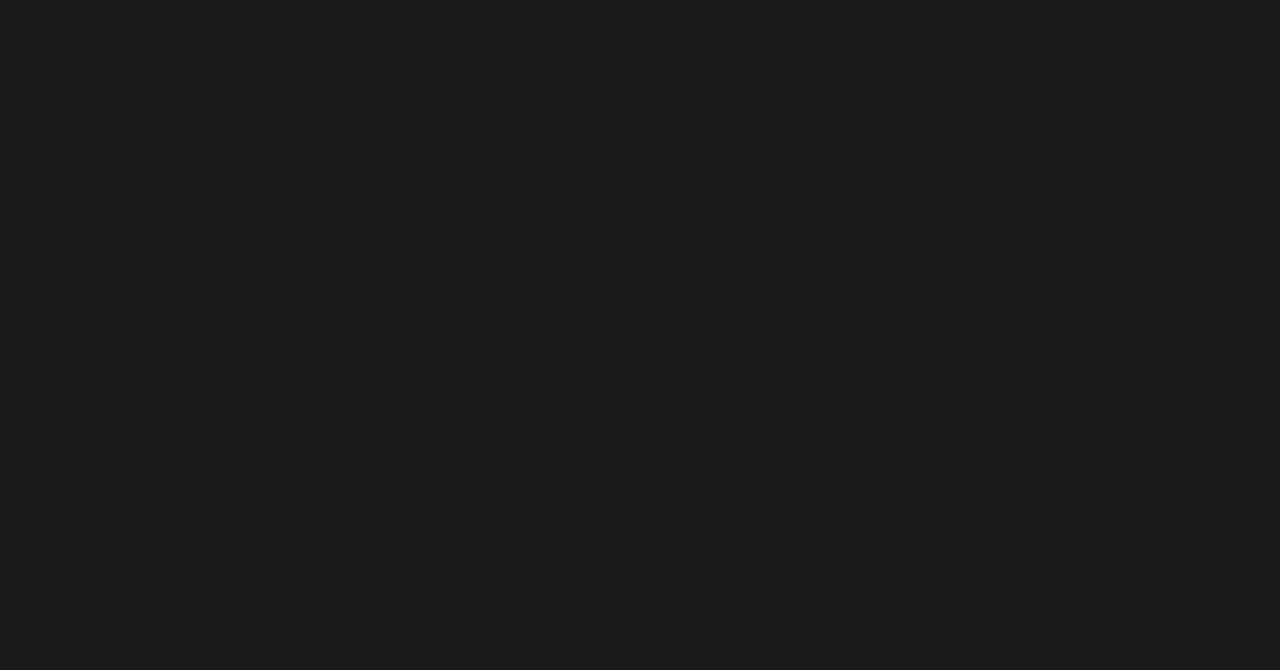
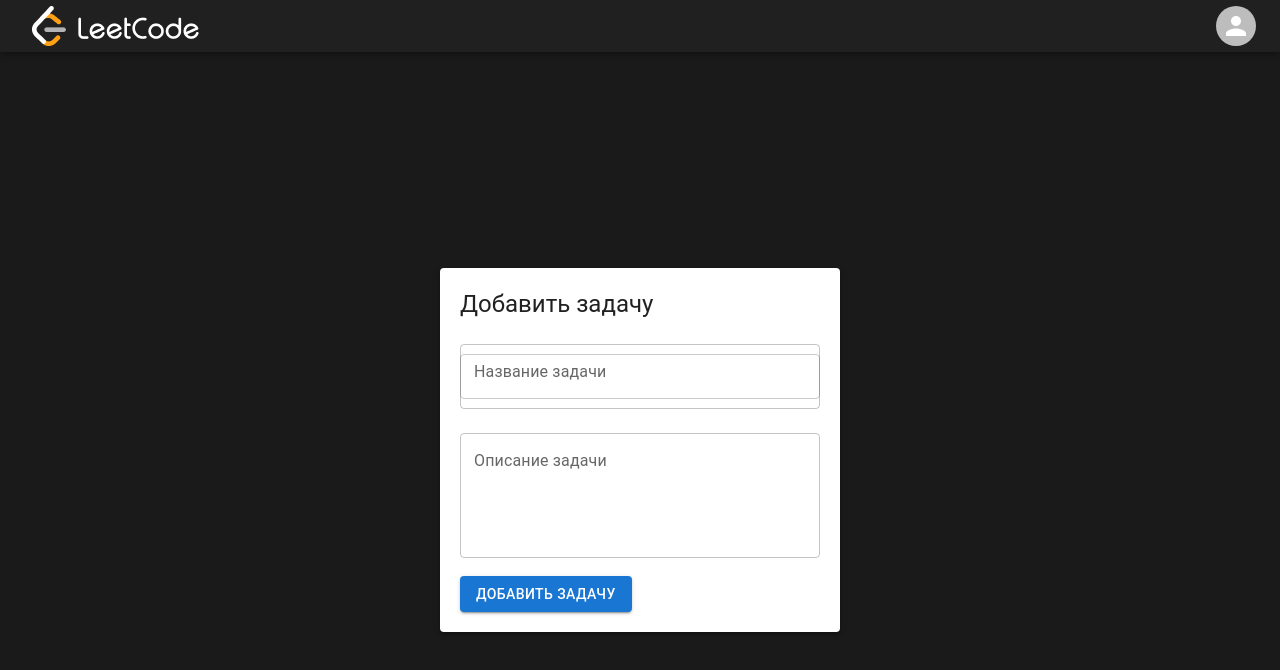
Before and after one commit to esthete014/Algorithms-Web-Service, a React (Vite) app in the folder my-react/: page /AddTasks in a window 1280 px wide. Before the commit this address had no page. Shown: the top 670 px of the page. Built offline with nearby package versions, Linux system fonts and the light colour scheme.

Commit message:
add new file

```diff
--- /dev/null
+++ b/my-react/src/AddTasks.jsx
@@ -0,0 +1,113 @@
+import { useState } from "react";
+import { useNavigate } from "react-router-dom";
+import "./styles.css";
+import {
+  Box,
+  Typography,
+  Avatar,
+  Button,
+  AppBar,
+  Toolbar,
+  TextField,
+  Paper,
+} from "@mui/material";
+
+const AddTasks = ({ onAddTask }) => {
+  const [taskName, setTaskName] = useState("");
+  const [taskDescription, setTaskDescription] = useState("");
+  const navigate = useNavigate();
+
+  const handleAddTask = () => {
+    if (taskName && taskDescription) {
+      const newTask = {
+        name: taskName,
+        description: taskDescription,
+      };
+      onAddTask(newTask); // Вызов функции для добавления задачи
+      navigate("/ListTasks"); // Перенаправление на страницу со списком задач
+    } else {
+      alert("Пожалуйста, заполните все поля.");
+    }
+  };
+
+  return (
+    <div style={{ color: "#fff" }}>
+      <AppBar position="fixed" sx={{ backgroundColor: "#202020" }}>
+        <Toolbar variant="dense">
+          <Button
+            onClick={() => navigate("/ListTasks")}
+            sx={{
+              marginBottom: 0,
+              backgroundColor: "#202020",
+              color: "#ffffff",
+            }}
+          >
+            <img src="/logo-full.png" alt="Logo" />
+          </Button>
+          <Typography
+            variant="h5"
+            noWrap
+            component="a"
+            href="#app-bar-with-responsive-menu"
+            sx={{
+              mr: 2,
+              display: "flex",
+              flexGrow: 1,
+              fontFamily: "monospace",
+              fontWeight: 700,
+              letterSpacing: ".3rem",
+              color: "inherit",
+              textDecoration: "none",
+            }}
+          ></Typography>
+          <Box sx={{ flexGrow: 0 }}>
+            <Avatar alt="User " onClick={() => navigate("/Account")} />
+          </Box>
+        </Toolbar>
+      </AppBar>
+      <Box
+        sx={{
+          display: "flex",
+          flexDirection: "column",
+          alignItems: "center",
+          marginTop: "100px",
+          padding: "20px",
+        }}
+      >
+        <Paper elevation={3} sx={{ padding: "20px", width: "400px" }}>
+          <Typography variant="h5" gutterBottom>
+            Добавить задачу
+          </Typography>
+          <TextField
+            label="Название задачи"
+            variant="outlined"
+            fullWidth
+            margin="normal"
+            value={taskName}
+            onChange={(e) => setTaskName(e.target.value)}
+          />
+          <TextField
+            label="Описание задачи"
+            variant="outlined"
+            fullWidth
+            margin="normal"
+            multiline
+            rows={4}
+            value={taskDescription}
+            onChange={(e) => setTaskDescription(e.target.value)}
+          />
+          <Button
+            variant="contained"
+            color="primary"
+            onClick={handleAddTask}
+            sx={{ marginTop: "10px" }}
+          >
+            Добавить задачу
+          </Button>
+        </Paper>
+      </Box>
+    </div>
+  );
+};
+
+export default AddTasks;
--- a/my-react/src/App.jsx
+++ b/my-react/src/App.jsx
@@ -2,6 +2,7 @@ import { useState } from "react";
 import Register from "./Register";
 import Problems from "./Problems";
 import ListTasks from "./ListTasks";
+import AddTasks from "./AddTasks";
 //import AccountButton from "./AccountButton";
 import Account from "./Account";
 import "./styles.css";
@@ -10,24 +11,13 @@ import { BrowserRouter as Router, Route, Routes } from "react-router-dom";
 const App = () => {
   const [setAvatarSrc] = useState("");
 
-  // Обёртка для кнопки личного кабинета
-  // const AccountButtonWrapper = () => {
-  //     const location = useLocation();
-
-  //     // Отображаем кнопку только на определённых страницах
-  //     if (location.pathname === '/problems' || location.pathname === '/ListTasks') {
-  //         return <AccountButton avatarSrc={avatarSrc} />; // Показываем только на странице задач
-  //     }
-  //     return null;
-  // };
-
   return (
     <Router>
-      {/* <AccountButtonWrapper /> Обёртка для условного отображения кнопки */}
       <Routes>
         <Route path="/" element={<Register />} />
         <Route path="/problems" element={<Problems />} />
         <Route path="/ListTasks" element={<ListTasks />} />
+        <Route path="/AddTasks" element={<AddTasks />} />
         <Route
           path="/account"
           element={<Account setAvatarSrc={setAvatarSrc} />}
--- a/my-react/src/ListTasks.jsx
+++ b/my-react/src/ListTasks.jsx
@@ -3,6 +3,7 @@ import { useState, useEffect } from "react";
 //import React from "react";
 import { useNavigate } from "react-router-dom";
 import "./styles.css";
+import AddTasks from './AddTasks';
 //import { Box, Button, Tabs } from '@mui/material';
 //import { buildApiUrl } from "./GetHost";
 import AddIcon from "@mui/icons-material/Add";
@@ -42,6 +43,7 @@ const tasksData = [
 
 const ListTasks = () => {
   const [tasks, setTasks] = useState([]);
+
   // const [value, setValue] = useState('one');
   //   const handleChange = (event, newValue) => {
   //     setValue(newValue);
@@ -51,9 +53,21 @@ const ListTasks = () => {
     medium: "#FFC01E", // Цвет для средних задач
     hard: "#FF375F", // Цвет для сложных задач
   };
-
+  const [isAdmin, setIsAdmin] = useState(false);
   const [page, setPage] = useState(0);
   const [rowsPerPage, setRowsPerPage] = useState(10);
+  const handleAddTask = (newTask) => {
+    setTasks((prevTasks) => [...prevTasks, newTask]);
+  };
+
+  useEffect(() => {
+    const checkAdminStatus = () => {
+      const adminStatus = localStorage.getItem("isAdmin"); // Получаем информацию о администраторе из localStorage
+      setIsAdmin(adminStatus === "true"); // Устанавливаем состояние isAdmin
+    };
+
+    checkAdminStatus();
+  }, []);
 
   const handleChangePage = (event, newPage) => {
     setPage(newPage);
@@ -215,17 +229,21 @@ const ListTasks = () => {
           }}
         >
           {/* Кнопка для админа */}
+          {isAdmin && (
             <Button
               sx={{
                 marginRight: 0,
                 borderRadius: 5,
                 marginLeft: 1,
-              color: "fff",
+                color: "#fff",
               }}
+              onClick={() => navigate("/AddTasks")} // Добавляем обработчик нажатия
             >
               <AddIcon />
               Add Task
             </Button>
+          )}
+          {/* <AddTasks onAddTask={handleAddTask} /> */}
           {/* /////////// */}
           <TableContainer sx={{ maxHeight: 440 }}>
             <Table stickyHeader aria-label="sticky table">
--- a/my-react/src/Register.jsx
+++ b/my-react/src/Register.jsx
@@ -4,8 +4,6 @@ import PropTypes from "prop-types"; // Импортируем PropTypes
 import { useNavigate } from "react-router-dom";
 import { Button } from "@mui/material";
 import { buildApiUrl } from "./GetHost";
-import Cookies from "universal-cookie";
-const cookies = new Cookies();
 const allTabs = [
   {
     id: "Log in",
@@ -85,12 +83,15 @@ const Register = ({ isLocal }) => {
         }
 
         const isAdminData = await adminCheckResponse.json();
+        document.cookie = data["JWT"];
         console.log(isAdminData);
         if (isAdminData.isAdmin === "true") {
+          localStorage.setItem("isAdmin", true);
           console.log("User  is admin");
           // Здесь вы можете перенаправить админа на другую страницу
           navigate("/ListTasks"); // Пример перенаправления для админа
         } else {
+          localStorage.setItem("isAdmin", false);
           console.log("User  is not admin");
           navigate("/ListTasks"); // Перенаправление для обычного пользователя
         }
```
Lines whose indentation alone changed are shown as unchanged.
